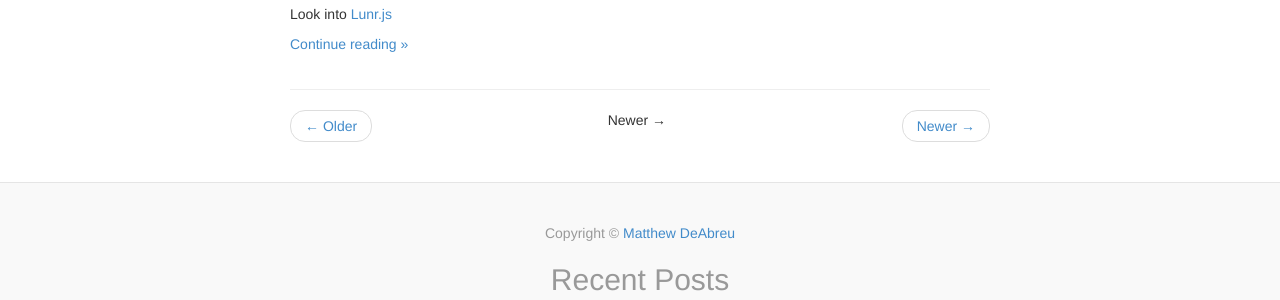
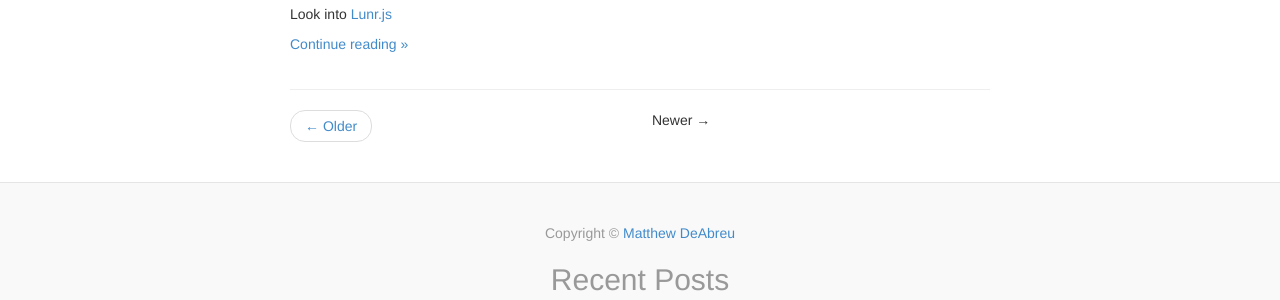
Before and after one commit to mdeabreu/mdeabreu, a Jekyll site: the page built from index.html, in a window 1280 px wide. Shown: the part 286-586 px from the top of the page. Built offline with Jekyll 4.4.1, drawn with Linux system fonts in a browser that asks for light colours; nearby versions of some CDN libraries; the list of posts is cut into pages by our own code.

Commit message:
fixed error with pagination

```diff
--- a/index.html
+++ b/index.html
@@ -22,7 +22,6 @@ title: Home
     {% else %}
       <li class="previous disabled">&larr; Older</li>
     {% endif %}
-    <li class="next"><a href="/">Newer &rarr;</a></li>
     {% if paginator.previous_page %}
       {% if paginator.page == 2 %}
         <li class="next"><a href="/">Newer &rarr;</a></li>
```
